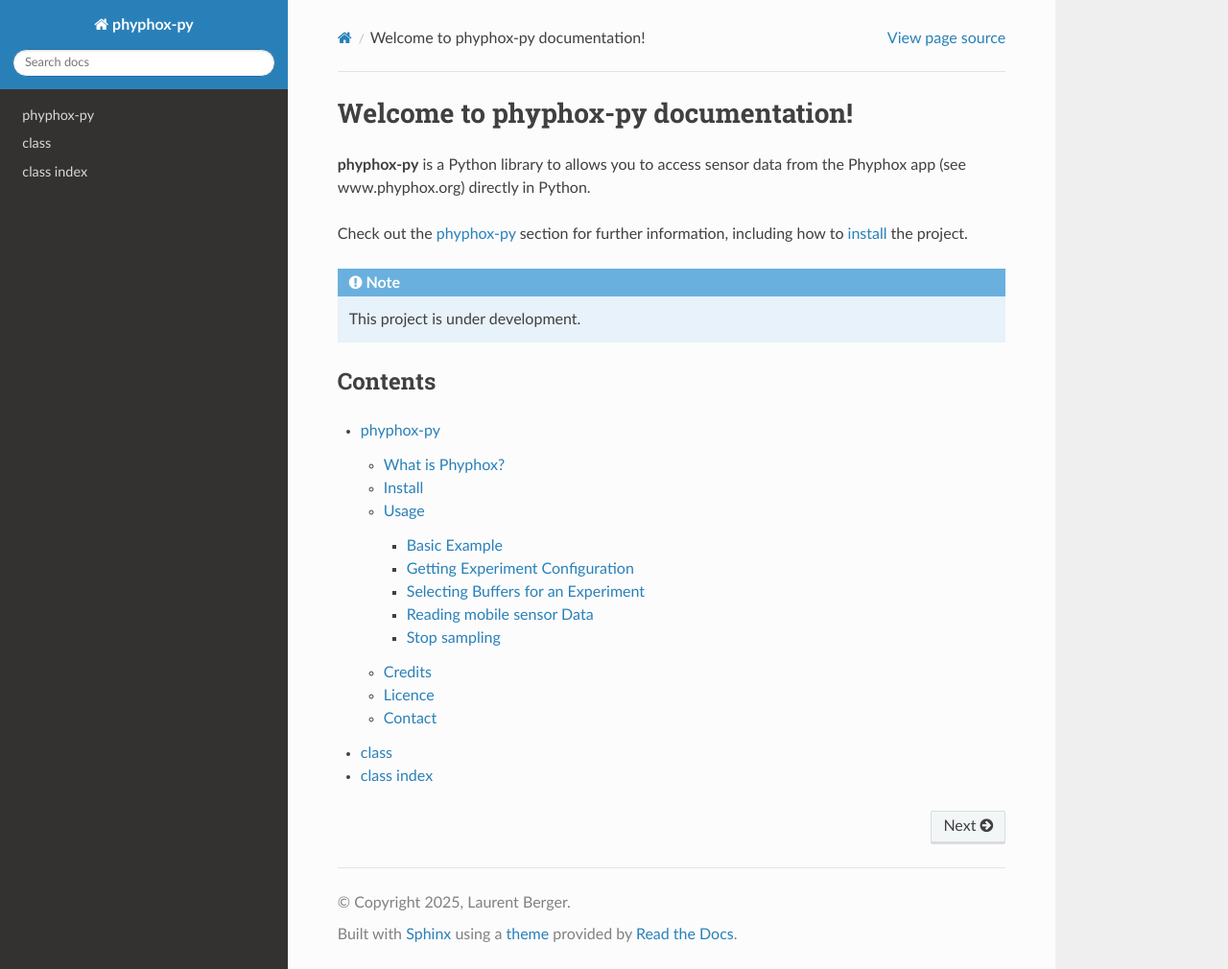
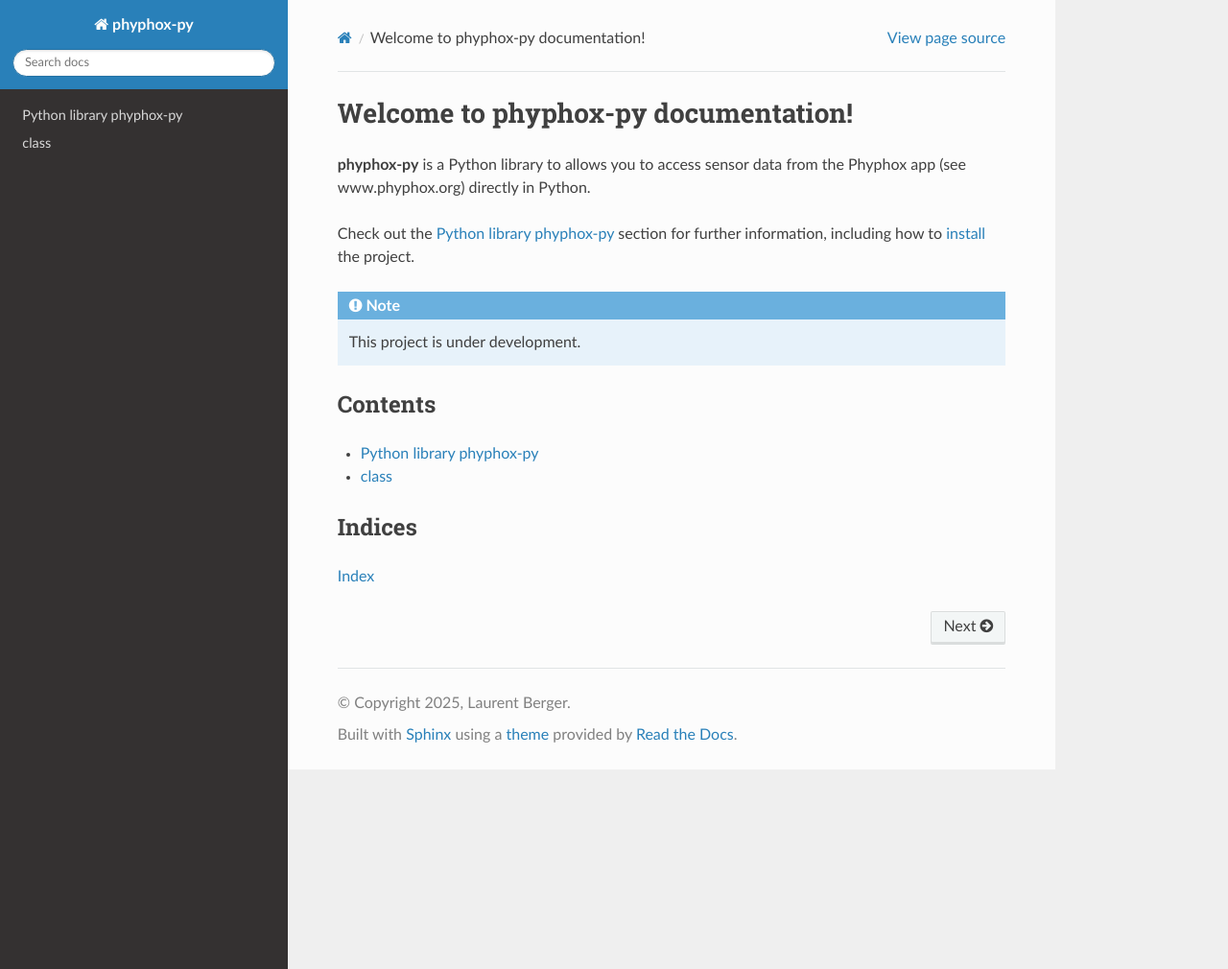
Before and after one commit to LaurentBerger/phyphox-py, a Sphinx documentation site: the page built from docs/source/index.rst, in a window 1280 px wide and 1010 px high. Shown: the whole window at 96% size. Built offline with Sphinx 7.4.7 and the Read the Docs theme 3.1.0, drawn with Linux system fonts in a browser that asks for light colours.

Commit message:
update doc unitests

```diff
--- a/docs/source/class_index.rst
+++ /dev/null
@@ -1,4 +0,0 @@
-class index
-============
-
-.. automodule:: phyphox
--- a/docs/source/index.rst
+++ b/docs/source/index.rst
@@ -13,8 +13,18 @@ how to :ref:`install <installation>` the project.
 Contents
 --------
 
+
+
 .. toctree::
+   :maxdepth: 1
 
    usage
    class
-   class_index
+
+
+
+
+Indices
+--------
+
+:ref:`genindex`
--- a/docs/source/usage.rst
+++ b/docs/source/usage.rst
@@ -1,6 +1,6 @@
 
-phyphox-py
-=================
+Python library phyphox-py
+=========================
 
 Use phyphox-py package  to get experimental data from your phyphox mobile app.
 
```
Also changed, not shown: docs/source/class.rst (line endings or trailing spaces), 1 other file.
